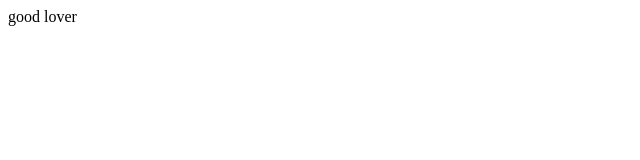
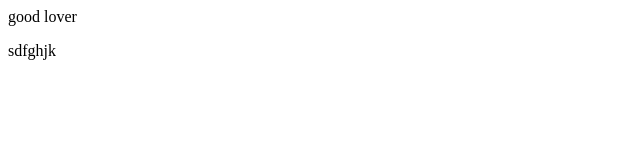
Before and after one commit to sourabhwon/git-test, a website: page index.html in a window 1280 px wide. Shown: the full height of the page, 0-640 px from the left. Drawn offline with Linux system fonts and the light colour scheme.

Commit message:
.gitignore file

```diff
--- a/index.html
+++ b/index.html
@@ -6,6 +6,7 @@
 <body>
 
 	<header>good lover</header>
+	<p>sdfghjk</p>
 
 </body>
 </html>
```
Also changed, not shown: package.json (added, +24 -0 lines), 2 other files.
